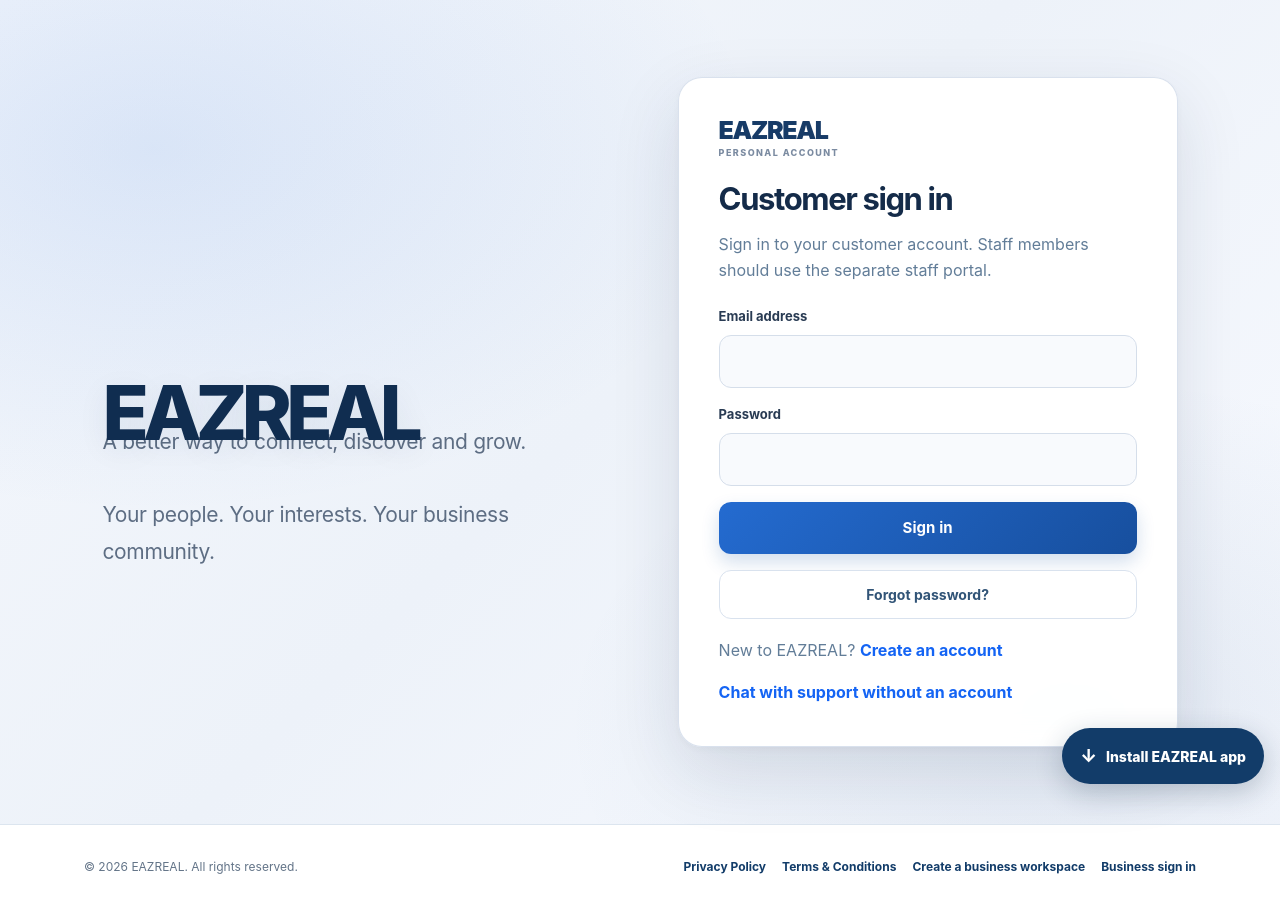
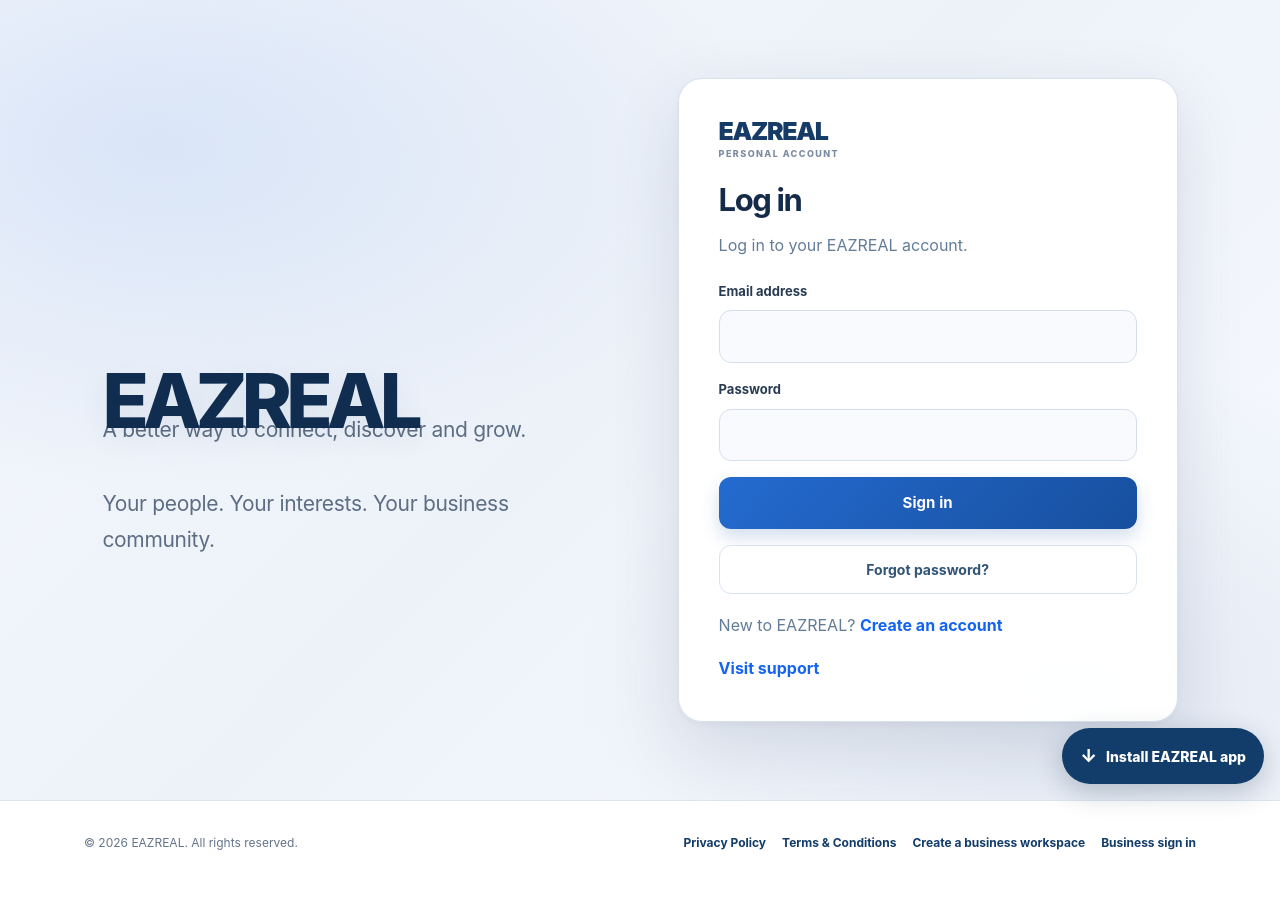
Before and after one commit to agentsarahmitchell56-code/USHopeBridge, a Next.js app: page /account/login in a window 1280 px wide. After the commit the page ends 885 px from the top, so only its background shows below. Built offline with nearby package versions, Linux system fonts and the light colour scheme; no server answers.

Commit message:
Use Facebook Lite terminology in social navigation

```diff
--- a/app/account/login/page.tsx
+++ b/app/account/login/page.tsx
@@ -72,8 +72,8 @@ export default function CustomerLoginPage() {
   return <main className="auth-page">
     <section className="card auth-card">
       <Link href="/" className="brand">EAZREAL<span>PERSONAL ACCOUNT</span></Link>
-      <h1 style={{ marginTop: 26, marginBottom: 8 }}>{step === "login" ? "Customer sign in" : "Confirm your email"}</h1>
-      <p style={{ color: "#627d98", lineHeight: 1.6 }}>{step === "login" ? "Sign in to your customer account. Staff members should use the separate staff portal." : `Enter the confirmation code sent to ${email.trim().toLowerCase()}.`}</p>
+      <h1 style={{ marginTop: 26, marginBottom: 8 }}>{step === "login" ? "Log in" : "Confirm your email"}</h1>
+      <p style={{ color: "#627d98", lineHeight: 1.6 }}>{step === "login" ? "Log in to your EAZREAL account." : `Enter the confirmation code sent to ${email.trim().toLowerCase()}.`}</p>
       {step === "login" ? <form onSubmit={submit} style={formStyle}>
         <label style={label}>Email address<input type="email" value={email} onChange={e => setEmail(e.target.value)} autoComplete="username" required style={fieldStyle} /></label>
         <label style={label}>Password<input type="password" value={password} onChange={e => setPassword(e.target.value)} autoComplete="current-password" required style={fieldStyle} /></label>
@@ -90,7 +90,7 @@ export default function CustomerLoginPage() {
         <button type="button" onClick={() => { setStep("login"); setCode(""); setError(""); setNotice(""); }} style={textButton}>Back to sign in</button>
       </form>}
       <p style={{ marginTop: 18, color: "#627d98" }}>New to EAZREAL? <Link href="/account/signup" style={link}>Create an account</Link></p>
-      <Link href="/chat" style={link}>Chat with support without an account</Link>
+      <Link href="/chat" style={link}>Visit support</Link>
     </section>
   </main>;
 }
```
